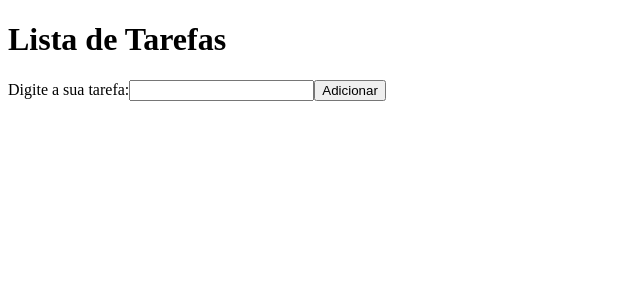
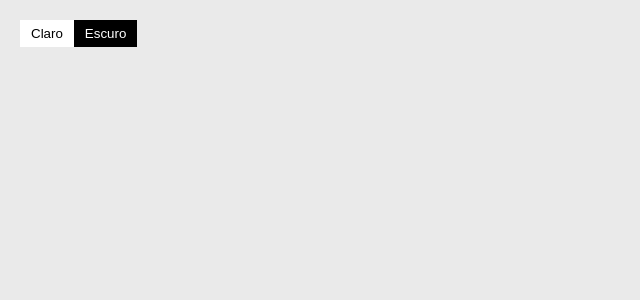
Before and after one commit to andressatomiozzo/react, a React (Vite) app in the folder exercises/: page / in a window 1280 px wide. Shown: the top 300 px of the page, without its empty margins (0-640 px from the left). Built offline with nearby package versions, Linux system fonts and the light colour scheme.

Commit message:
Exercícios - React Hooks - 205 - toggle de tema

```diff
--- a/exercises/src/main.jsx
+++ b/exercises/src/main.jsx
@@ -1,10 +1,10 @@
 import { StrictMode } from 'react'
 import { createRoot } from 'react-dom/client'
 import './index.css'
-import App204 from './pages/204-lista-de-tarefas/App204'
+import App205 from './pages/205-toggle_de_tema/App205'
 
 createRoot(document.getElementById('root')).render(
   <StrictMode>
-    <App204 />
+    <App205 />
   </StrictMode>,
 )
--- /dev/null
+++ b/exercises/src/pages/205-toggle_de_tema/App205.css
@@ -0,0 +1,34 @@
+.btn{
+  padding: 5px 10px;
+  cursor: pointer;
+}
+
+.btn:hover {
+  border-color: rgb(137, 137, 137);
+}
+
+.claro {
+  background-color: white;
+  border: 1px solid white;
+  color: black;
+}
+
+.escuro {
+  background-color: black;
+  border: 1px solid black;
+  color: white;
+}
+
+.body {
+  position: absolute;
+  top: 0;
+  left: 0;
+  width: calc(100vw - 40px);
+  height: calc(100vh - 40px);
+  padding: 20px;
+  background-color: rgb(234, 234, 234);
+}
+
+.bodyEscuro {
+  background-color: rgb(37, 37, 37);
+}
--- /dev/null
+++ b/exercises/src/pages/205-toggle_de_tema/App205.jsx
@@ -0,0 +1,15 @@
+import React from "react";
+import "./App205.css";
+
+const App205 = () => {
+  const [claro, setClaro] = React.useState(true);
+
+  return (
+    <div className={`body ${claro ? null : "bodyEscuro"}`}>
+      <button className="claro btn" onClick={() => setClaro(true)}>Claro</button>
+      <button className="escuro btn" onClick={() => setClaro(false)}>Escuro</button>
+    </div>
+  );
+};
+
+export default App205;
```
